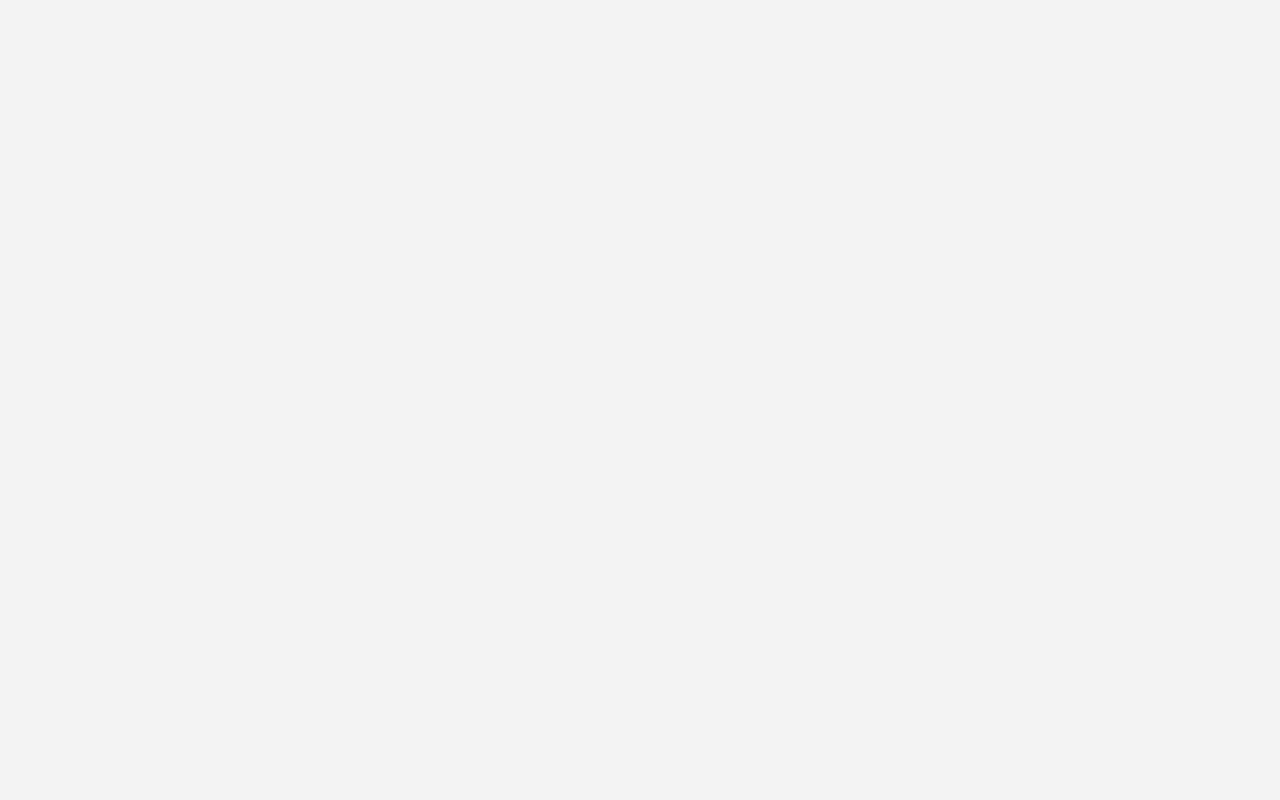
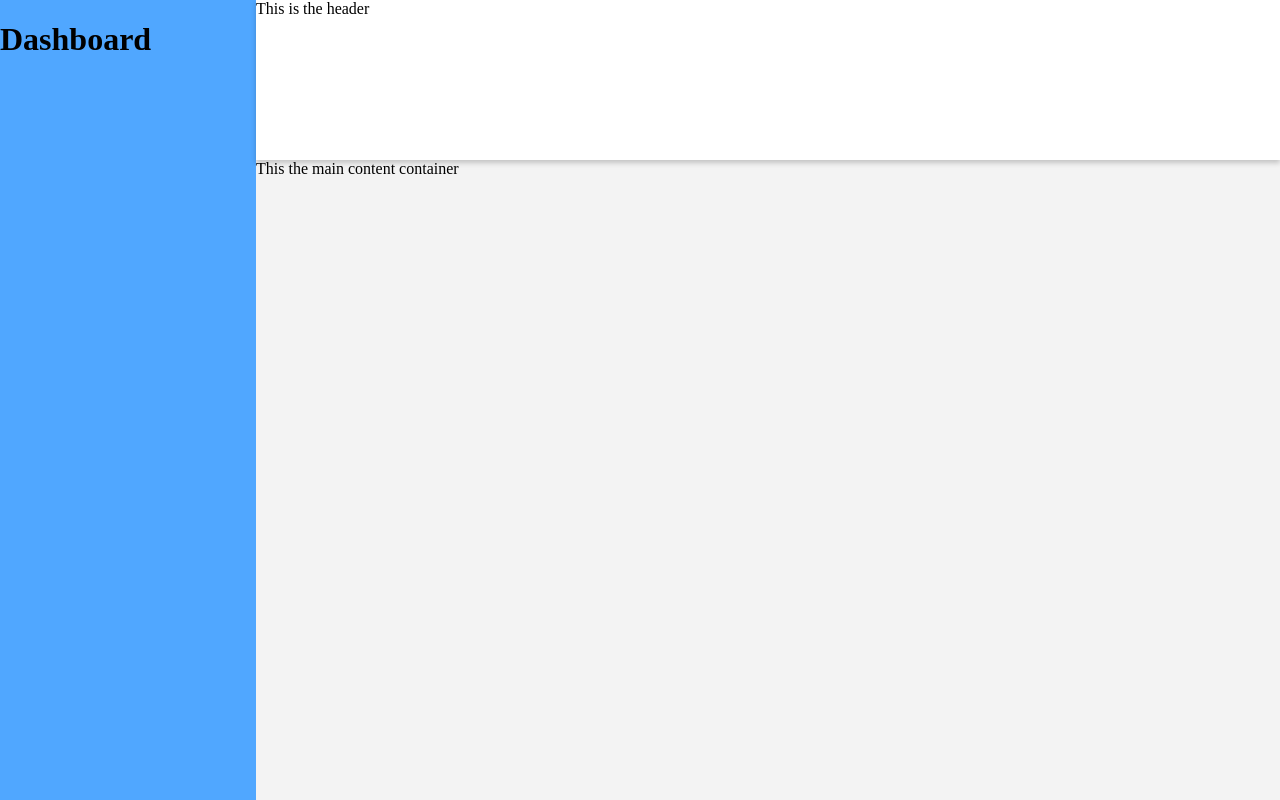
Before and after one commit to fguzman717/admin-dashboard, a plain HTML site: page index.html in a window 1280 px wide. Drawn offline with Linux system fonts and the light colour scheme.

Commit message:
Set Up the Layout for the Dashboard

```diff
--- a/index.html
+++ b/index.html
@@ -6,5 +6,15 @@
     <link rel="stylesheet" href="styles.css" />
     <title>Admin Dashboard</title>
   </head>
-  <body></body>
+  <body>
+    <div class="main-container">
+      <div class="header">This is the header</div>
+      <div class="content">This the main content container</div>
+    </div>
+    <div class="sidebar">
+      <div class="dashboard-logo">
+        <h1>Dashboard</h1>
+      </div>
+    </div>
+  </body>
 </html>
--- a/styles.css
+++ b/styles.css
@@ -2,4 +2,27 @@ body {
   margin: 0;
   padding: 0;
   background-color: #f3f3f3;
+  display: grid;
+  grid-template-columns: 20% 80%;
 }
+
+.sidebar,
+.main-container {
+  height: 100vh;
+}
+
+.sidebar {
+  order: 0;
+  background-color: #50a7ff;
+}
+
+.main-container {
+  order: 1;
+  display: grid;
+  grid-template-rows: 20% 80%;
+}
+
+.header {
+  background-color: white;
+  box-shadow: 0px 3px 5px rgba(0, 0, 0, 0.2);
+}
```
